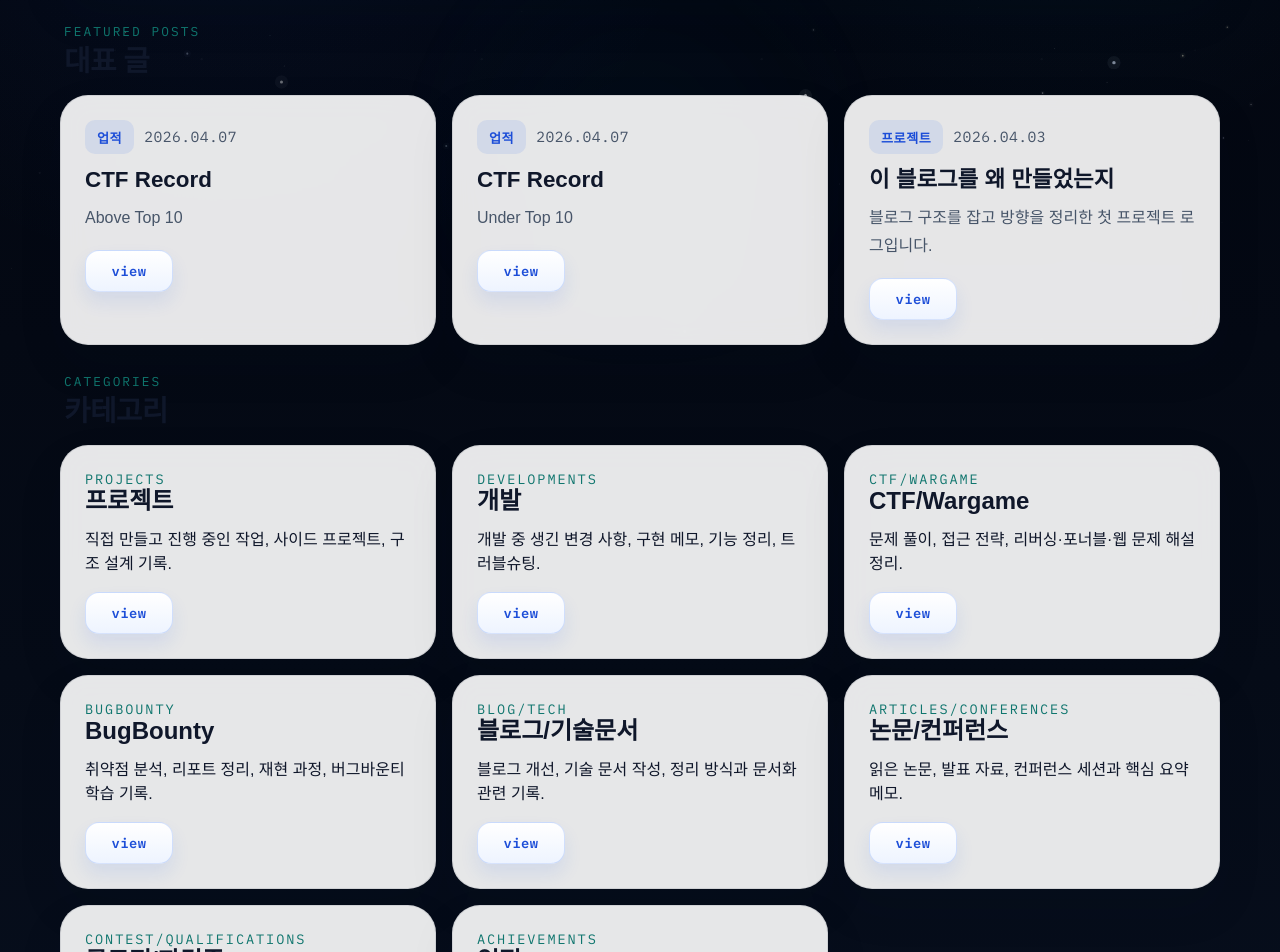
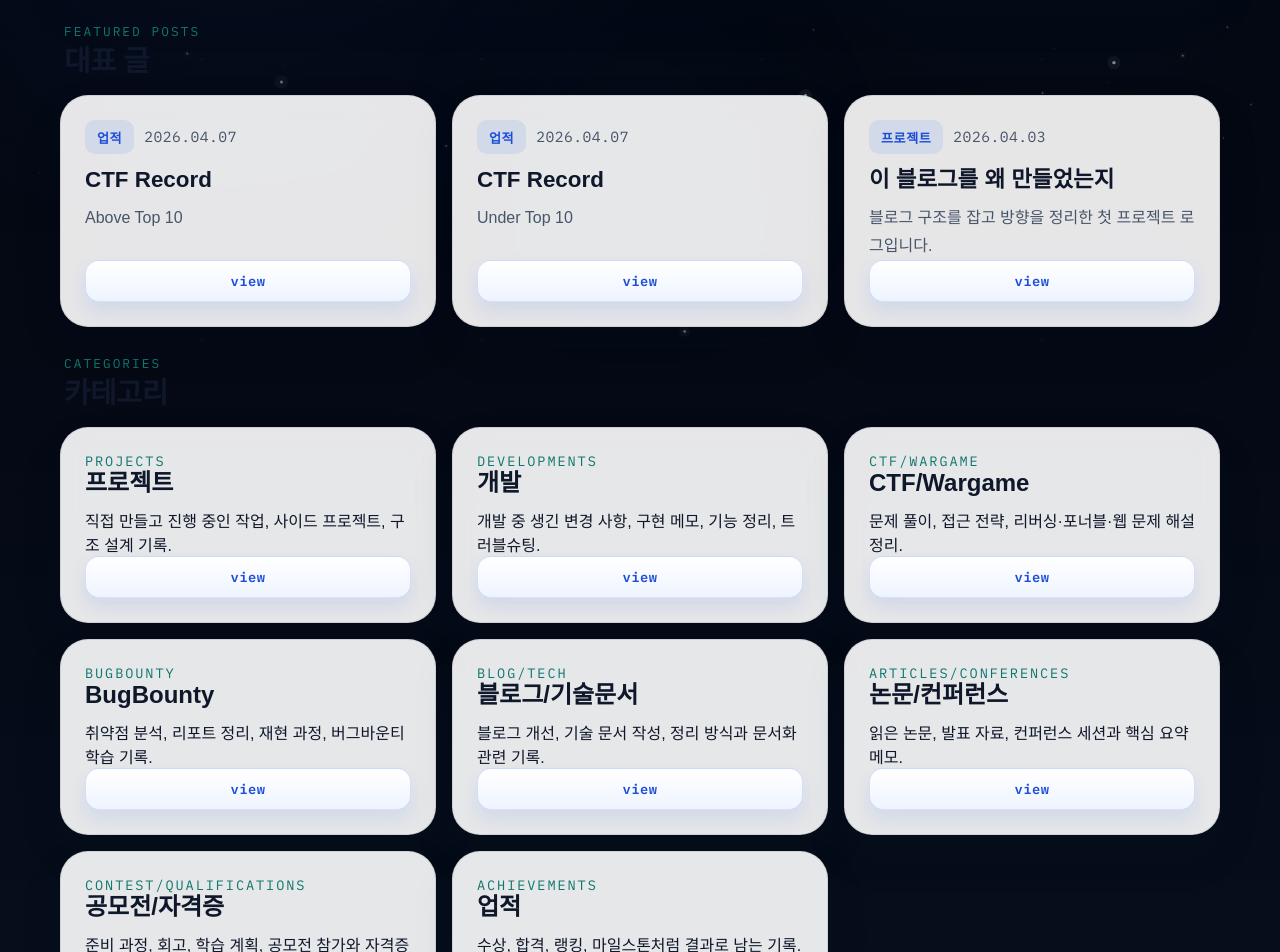
Before and after one commit to katarinabluu-gosegulover/Hercent.github.io, a Jekyll site: the page built from index.html, in a window 1280 px wide. Shown: the part 540-1492 px from the top of the page. Built offline with Jekyll 4.4.1, drawn with Linux system fonts in a browser that asks for light colours; some web fonts are replaced.

Commit message:
Align home card view buttons

```diff
--- a/assets/styles.css
+++ b/assets/styles.css
@@ -796,6 +796,13 @@ h3 {
   padding: 24px;
 }
 
+.post-card,
+.category-card {
+  display: flex;
+  flex-direction: column;
+  height: 100%;
+}
+
 .post-meta {
   margin: 0;
   color: var(--teal);
@@ -892,6 +899,11 @@ h3 {
   margin: 0;
 }
 
+.post-card .view-link,
+.category-card .view-link {
+  margin-top: auto;
+}
+
 .category-count {
   margin: 0 0 12px;
   color: var(--teal);
```
